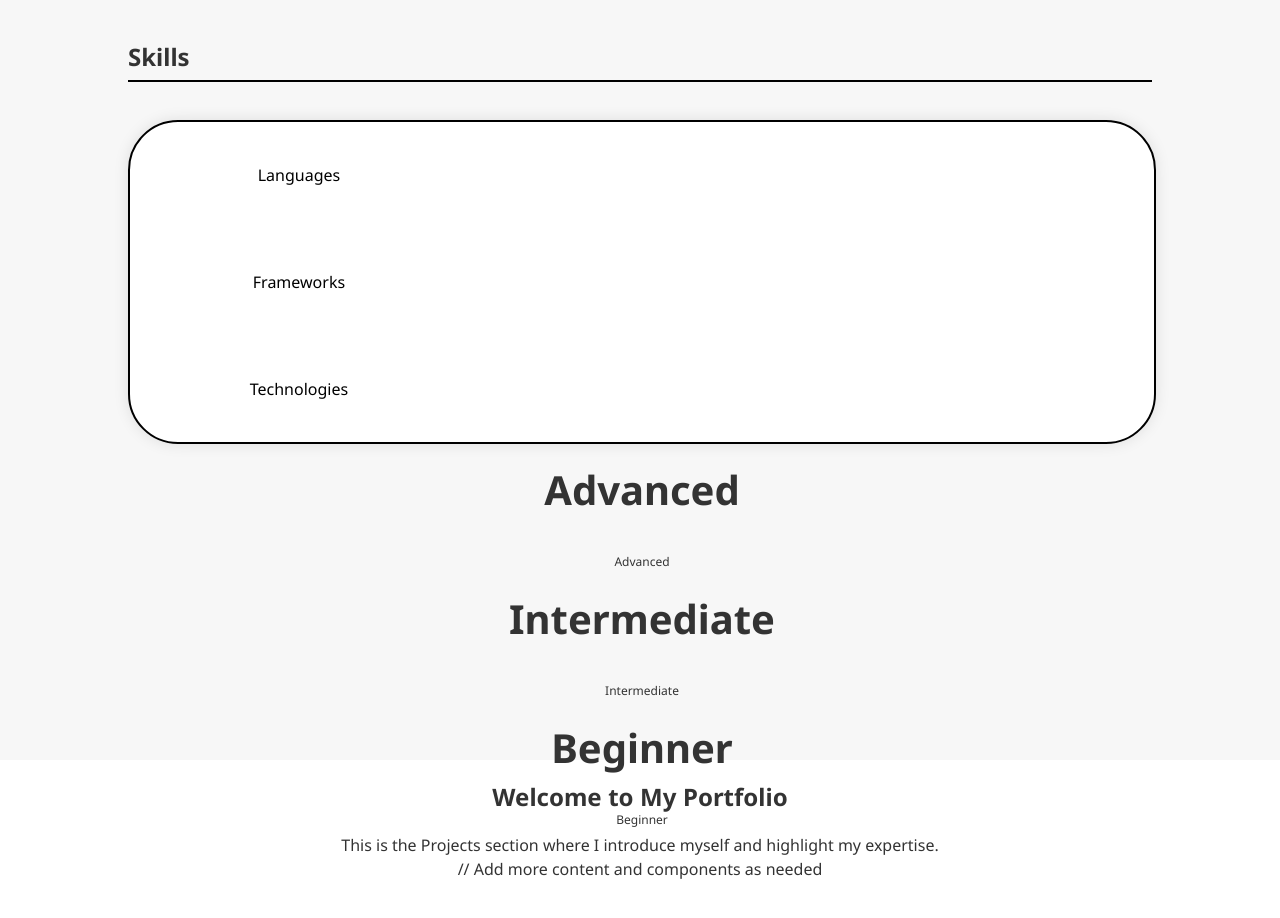
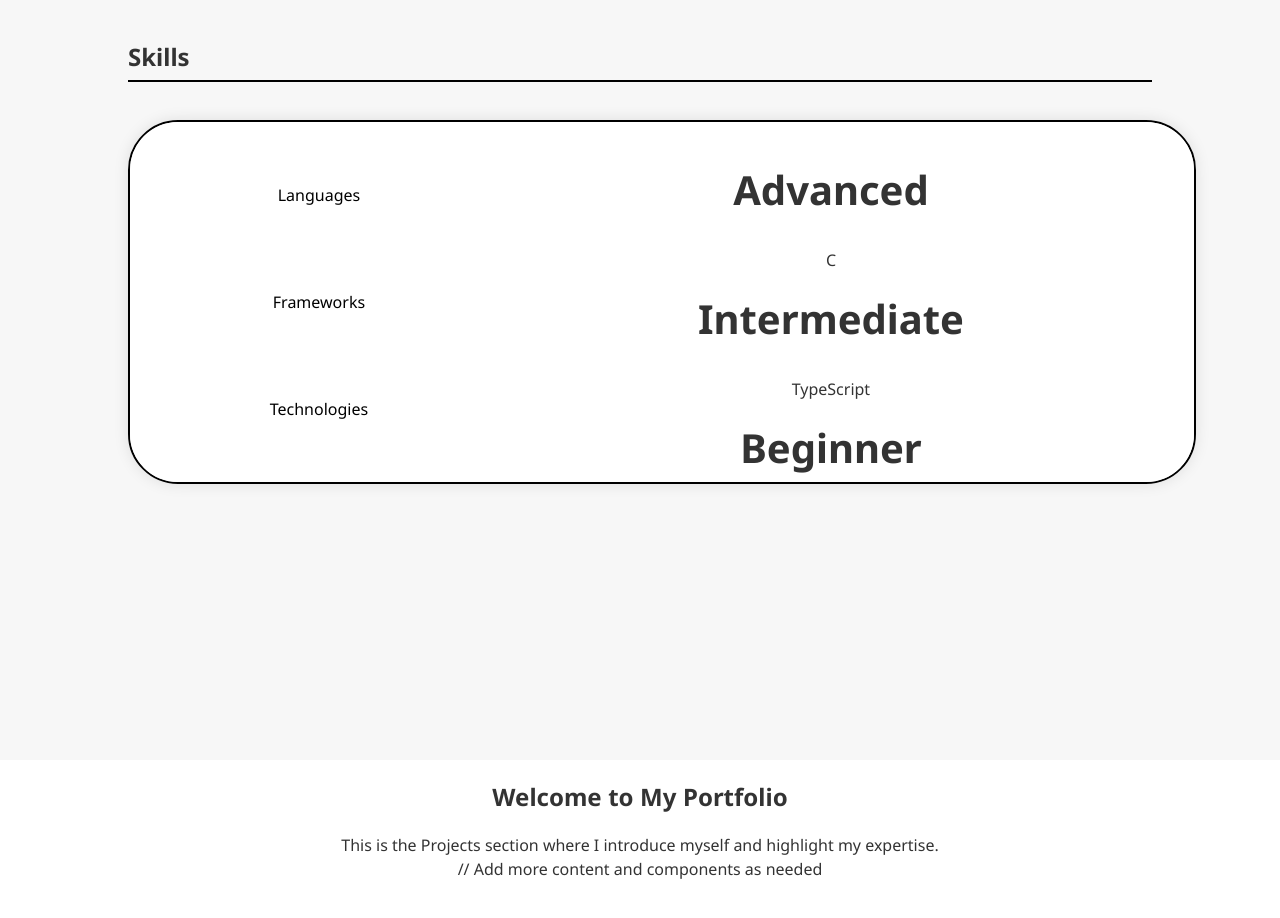
Before and after one commit to CalebLItalien/PortfolioWebsite, a React (Create React App) app: page / in a window 1280 px wide. Shown: the part 1640-2558 px from the top of the page. Built offline with nearby package versions, Linux system fonts and the light colour scheme.

Commit message:
working concept for skills component

```diff
--- a/src/App.tsx
+++ b/src/App.tsx
@@ -8,7 +8,7 @@ import Skills from "./components/sections/Skills";
 import Certifications from "./components/sections/Certifications";
 import Contact from "./components/sections/Contact";
 import Experience from "./components/sections/Experience";
-import { CenteredSection, StandardSection } from "./styles/SectionWrappers";
+import { CenteredSection, StandardSection } from "./styles/Wrappers";
 
 const AppWrapper = styled.div`
   height: 100vh;
--- a/src/components/SkillsRatings.tsx
+++ b/src/components/SkillsRatings.tsx
@@ -25,11 +25,6 @@ const IconContainer = styled.div`
   align-items: center;
 `;
 
-const Proficiency = styled.span`
-  font-size: 12px;
-  margin-top: 5px;
-`;
-
 const Section: React.FC<SectionProps> = ({ title, icons, ratings }) => {
     const sortedIcons = icons.slice().sort((a, b) => {
         const proficiencyOrder = ['Beginner', 'Intermediate', 'Advanced'];
@@ -42,7 +37,7 @@ const Section: React.FC<SectionProps> = ({ title, icons, ratings }) => {
             {sortedIcons.map((icon, index) => (
               <div key={index}>
                 {/* <Icon icon={icon} /> */}
-                <Proficiency>{ratings.get(icon)}</Proficiency>
+                <div>{icon}</div>
               </div>
             ))}
           </IconContainer>
--- a/src/components/sections/Experience.tsx
+++ b/src/components/sections/Experience.tsx
@@ -10,7 +10,7 @@ import {
 import { Title } from '../../styles/Title';
 import { Underline } from '../../styles/Underline';
 import { CompanyImage } from '../../styles/Image';
-import { ExperienceWrapper } from '../../styles/SectionWrappers';
+import { ExperienceWrapper } from '../../styles/Wrappers';
 
 const Experience: React.FC = () => {
   const [showDropdown, setShowDropdown] = useState(false);
--- a/src/components/sections/Home.tsx
+++ b/src/components/sections/Home.tsx
@@ -6,7 +6,7 @@ import { MarginButtonWrapper, SocialButton } from '../../styles/Button';
 import { HeadshotUnderline } from '../../styles/Underline';
 import { Bio } from '../../styles/Bio';
 import { HeadShotImage } from '../../styles/Image';
-import { HomeWrapper } from '../../styles/SectionWrappers';
+import { HomeWrapper } from '../../styles/Wrappers';
 
 const Home: React.FC = () => {
   const headshot = useHeadshot();
--- a/src/components/sections/Skills.tsx
+++ b/src/components/sections/Skills.tsx
@@ -1,5 +1,5 @@
 import React, { useState } from 'react';
-import { SkillsWrapper } from '../../styles/SectionWrappers';
+import { SkillsWrapper, SkillsRatingsWrapper } from '../../styles/Wrappers';
 import { RoundedRectangle } from '../../styles/Frame';
 import { Title } from '../../styles/Title';
 import { Underline } from '../../styles/Underline';
@@ -14,7 +14,7 @@ import { useTechnologies } from '../../hooks/useTechnologies';
 import SkillsRatings from '../SkillsRatings';
 
 const Skills: React.FC = () => {
-  const [selectedSkill, setSelectedSkill] = useState<string | null>(null);
+  const [selectedSkill, setSelectedSkill] = useState<string>('Languages');
 
   const handleButtonClick = (skill: string) => {
     setSelectedSkill(skill);
@@ -51,7 +51,9 @@ const Skills: React.FC = () => {
             Technologies
           </button>
         </ButtonWrapper>
-        {renderSkillsRatings()}
+        <SkillsRatingsWrapper key={selectedSkill}>
+          {renderSkillsRatings()}
+        </SkillsRatingsWrapper>
       </RoundedRectangle>
     </SkillsWrapper>
   );
--- a/src/styles/Frame.tsx
+++ b/src/styles/Frame.tsx
@@ -1,14 +1,19 @@
 import styled from 'styled-components';
 
 export const RoundedRectangle = styled.div`
+    display: flex;
+    align-items: flex-start;
     position: absolute;
     top: 20vh;
     left: 10vw;
     width: 80vw;
     height: 40vh;
+    min-height: 40vh;
     background-color: #fff;
     border-radius: 50px;
     box-shadow: 0 0 15px rgba(0, 0, 0, 0.1);
     border: 2px solid #000;
+    padding: 20px;
     margin: 0;
+    overflow: auto;
 `;
--- a/src/styles/SectionWrappers.tsx
+++ b/src/styles/Wrappers.tsx
@@ -58,3 +58,7 @@ export const HomeWrapper = styled.div`
 export const SkillsWrapper = styled.div`
   position: relative;
 `;
+
+export const SkillsRatingsWrapper = styled.div`
+    flex-grow: 1;
+`;
```
